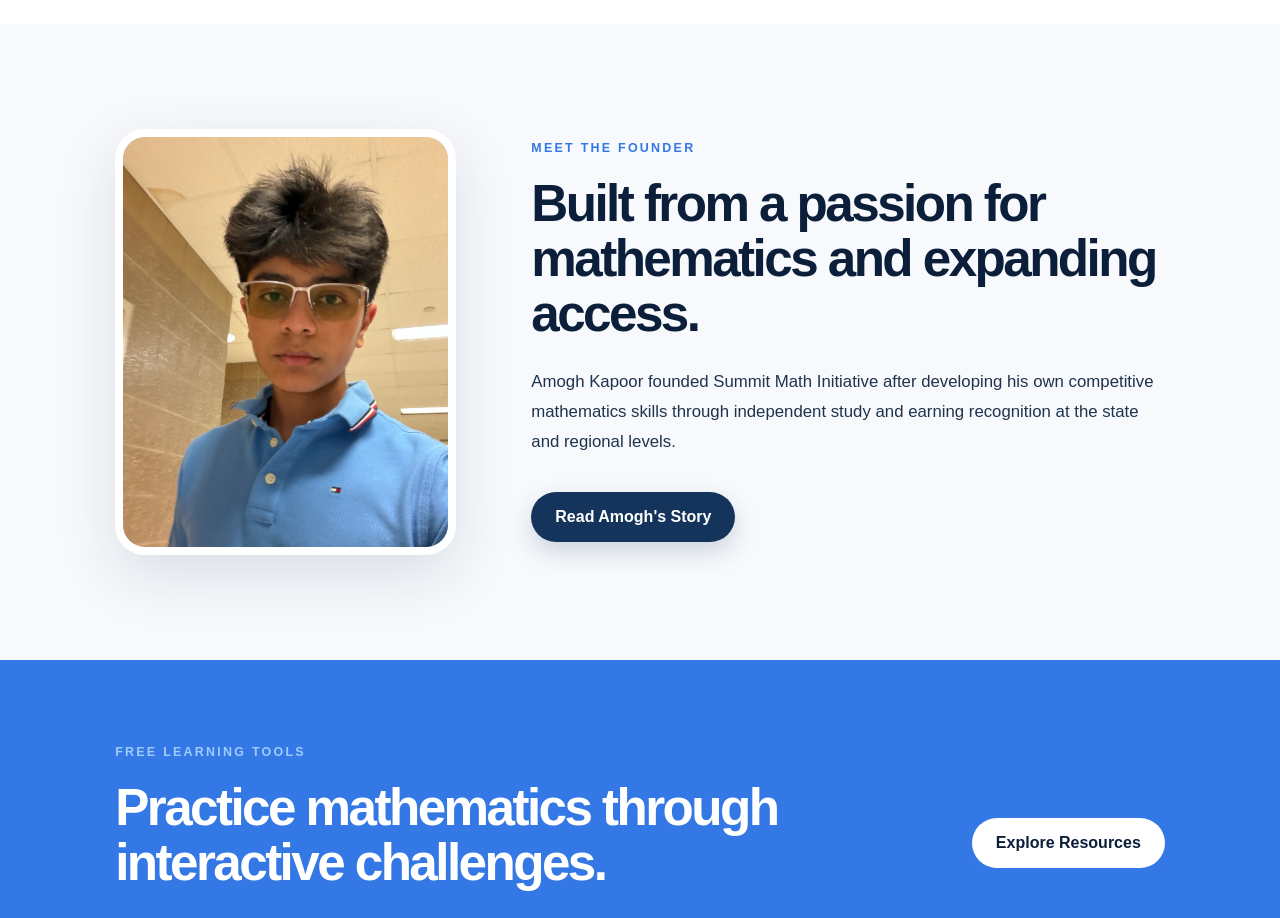
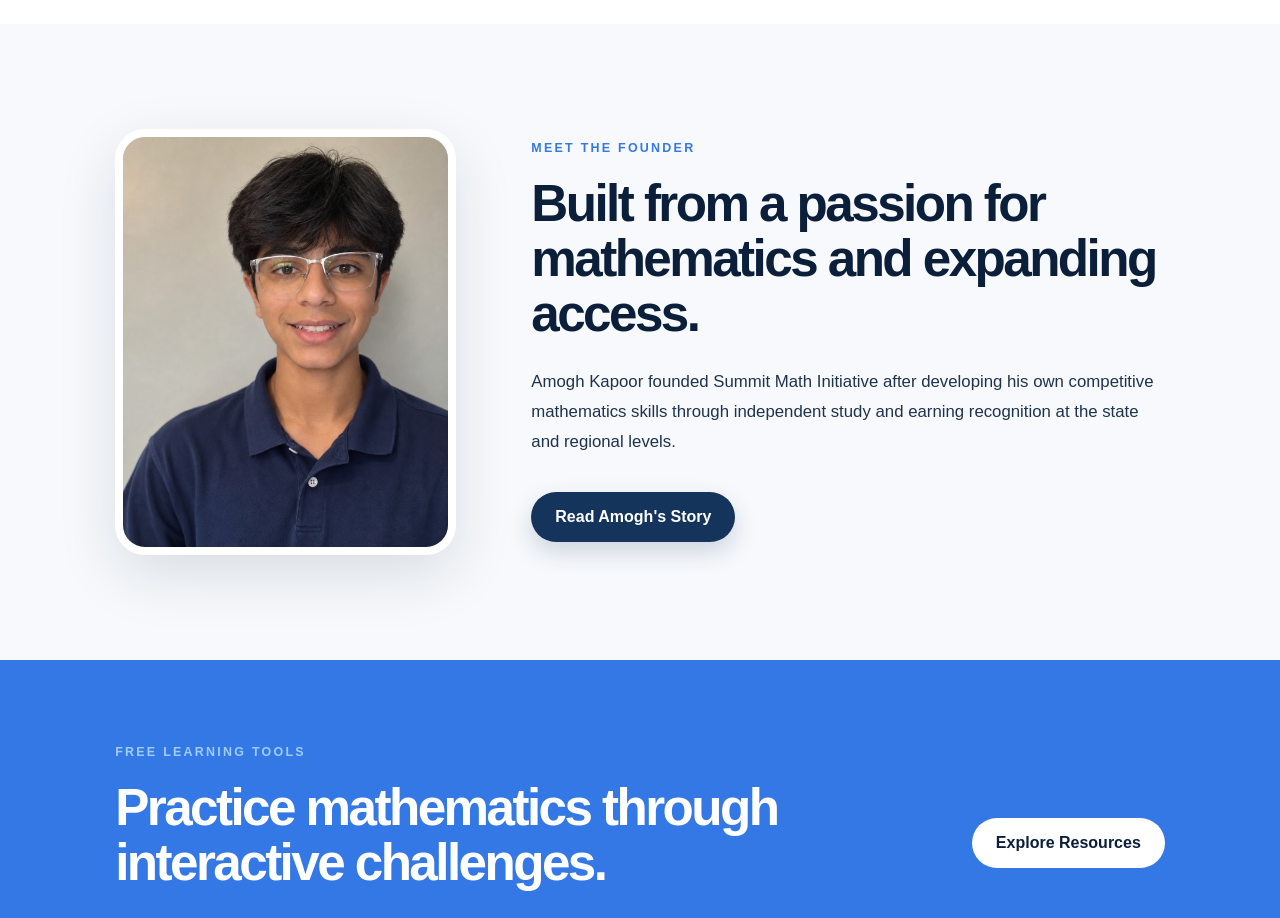
Before and after one commit to kapooramogh10/summit-math-initiative, a React (Vite) app: page / in a window 1280 px wide. Shown: the part 1620-2538 px from the top of the page. Built offline with nearby package versions, Linux system fonts and the light colour scheme.

Commit message:
Replace founder photo with new headshot
Swap public/amogh-founder.jpg for the new public/amogh-founder.png
and update the two <img> references on the Home and Founder pages.

```diff
--- a/src/App.jsx
+++ b/src/App.jsx
@@ -219,7 +219,7 @@
         <section className="home-founder-preview">
           <div className="home-founder-photo">
             <img
-              src="/amogh-founder.jpg"
+              src="/amogh-founder.png"
               alt="Amogh Kapoor, founder of Summit Math Initiative"
             />
           </div>
@@ -391,7 +391,7 @@
           <div className="founder-page-photo-column">
             <div className="founder-photo-frame">
               <img
-                src="/amogh-founder.jpg"
+                src="/amogh-founder.png"
                 alt="Amogh Kapoor, founder of Summit Math Initiative"
                 className="founder-photo"
               />
```
Also changed, not shown: public/amogh-founder.jpg (deleted), public/amogh-founder.png (added).
